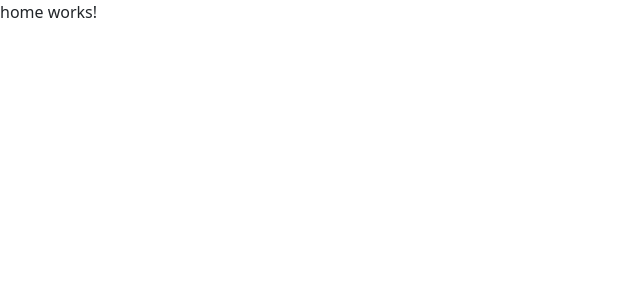
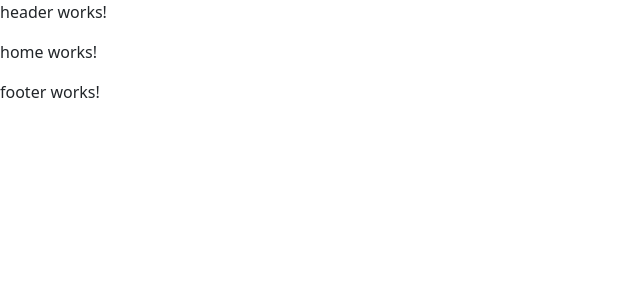
Before and after one commit to tee-wealth001/codysus, an Angular app: page /home in a window 1280 px wide. Shown: the top 300 px of the page, without its empty margins (0-640 px from the left). Built offline with nearby package versions, Linux system fonts and the light colour scheme.

Commit message:
setup header and footer components

```diff
--- a/src/app/app.component.html
+++ b/src/app/app.component.html
@@ -1 +1,3 @@
+<app-header></app-header>
 <router-outlet></router-outlet>
+<app-footer></app-footer>
--- a/src/app/app.module.ts
+++ b/src/app/app.module.ts
@@ -6,11 +6,15 @@
 import { FormsModule } from '@angular/forms';
 import { HttpClientModule, provideHttpClient, withInterceptorsFromDi } from '@angular/common/http';
 import { HomeComponent } from './components/home/home.component';
+import { HeaderComponent } from './components/header/header.component';
+import { FooterComponent } from './components/footer/footer.component';
 
 @NgModule({
   declarations: [
     AppComponent,
-    HomeComponent
+    HomeComponent,
+    HeaderComponent,
+    FooterComponent
   ],
   imports: [
     BrowserModule,
--- /dev/null
+++ b/src/app/components/footer/footer.component.html
@@ -0,0 +1 @@
+<p>footer works!</p>
--- /dev/null
+++ b/src/app/components/header/header.component.html
@@ -0,0 +1 @@
+<p>header works!</p>
```
Also changed, not shown: src/app/components/footer/footer.component.ts (added, +10 -0 lines), src/app/components/header/header.component.ts (added, +10 -0 lines), src/app/components/footer/footer.component.scss (added), src/app/components/header/header.component.scss (added), 2 other files (tests, documents, lock files or other folders).
